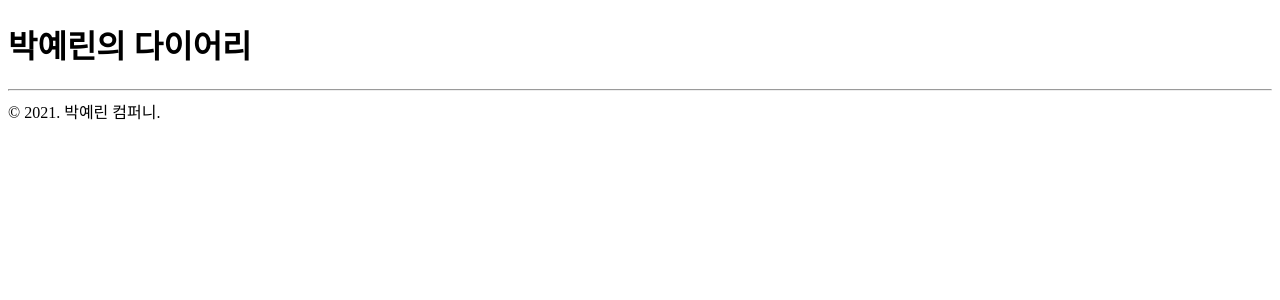
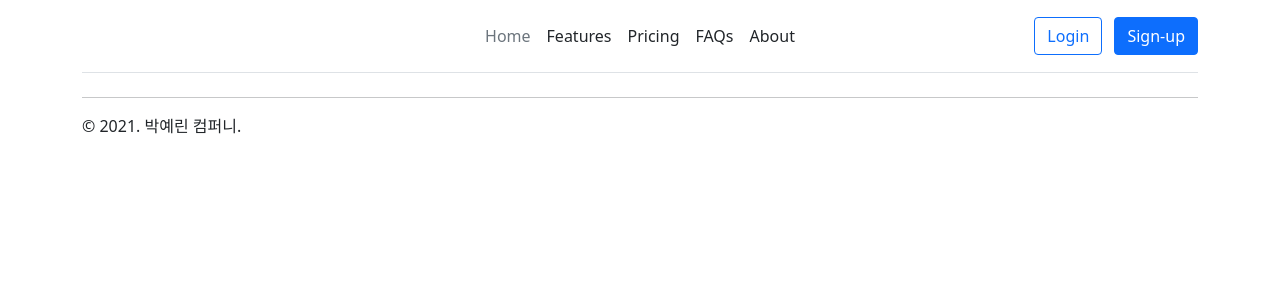
Before and after one commit to get-py/devops_cloud, a Django app: page /diary/ in a window 1280 px wide. Shown: the top 300 px of the page. Run offline with Django 3.2, Linux system fonts and the light colour scheme; data that the repository does not hold is empty.

Commit message:
root 뷰 구현

```diff
--- a/mydjango17/diary/templates/diary/layout.html
+++ b/mydjango17/diary/templates/diary/layout.html
@@ -6,12 +6,41 @@
           content="width=device-width, user-scalable=no, initial-scale=1.0, maximum-scale=1.0, minimum-scale=1.0">
     <meta http-equiv="X-UA-Compatible" content="ie=edge">
     <title>박예린의 다이어리</title>
+    <link rel="stylesheet" href="//cdn.jsdelivr.net/npm/bootstrap@5.1.3/dist/css/bootstrap.min.css">
+    <script src="//cdn.jsdelivr.net/npm/bootstrap@5.1.3/dist/js/bootstrap.min.js"></script>
 </head>
 <body>
-    <h1>박예린의 다이어리</h1>
+
+<div class="container">
+
+    <header class="d-flex flex-wrap align-items-center justify-content-center justify-content-md-between py-3 mb-4 border-bottom">
+        <a href="{% url "root" %}" class="d-flex align-items-center col-md-3 mb-2 mb-md-0 text-dark text-decoration-none">
+            <svg class="bi me-2" width="40" height="32" role="img" aria-label="Bootstrap">
+                <use xlink:href="#bootstrap"></use>
+            </svg>
+        </a>
+
+        <ul class="nav col-12 col-md-auto mb-2 justify-content-center mb-md-0">
+            <li><a href="#" class="nav-link px-2 link-secondary">Home</a></li>
+            <li><a href="#" class="nav-link px-2 link-dark">Features</a></li>
+            <li><a href="#" class="nav-link px-2 link-dark">Pricing</a></li>
+            <li><a href="#" class="nav-link px-2 link-dark">FAQs</a></li>
+            <li><a href="#" class="nav-link px-2 link-dark">About</a></li>
+        </ul>
+
+        <div class="col-md-3 text-end">
+            <button type="button" class="btn btn-outline-primary me-2">Login</button>
+            <button type="button" class="btn btn-primary">Sign-up</button>
+        </div>
+    </header>
     {% block content %} {% endblock %}
 
     <hr/>
     &copy; 2021. 박예린 컴퍼니.
+
+</div>
+
+
+
 </body>
 </html>
--- a/mydjango17/mydjango17/urls.py
+++ b/mydjango17/mydjango17/urls.py
@@ -1,16 +1,23 @@
 from django.conf import settings
 from django.conf.urls.static import static
 from django.contrib import admin
+from django.shortcuts import redirect
 from django.urls import path, include
+
+
+def root(request):
+    return redirect("diary:post_list")
+
 
 urlpatterns = [
     path('admin/', admin.site.urls),
-    path('diary/', include('diary.urls'))
+    path('diary/', include('diary.urls')),
+    path('', root, name='root')
 
 ]
 
 urlpatterns += static(settings.MEDIA_URL,
-                      documents_root = settings.MEDIA_ROOT)
+                      document_root=settings.MEDIA_ROOT)
 
 if settings.DEBUG:
     import debug_toolbar
```
